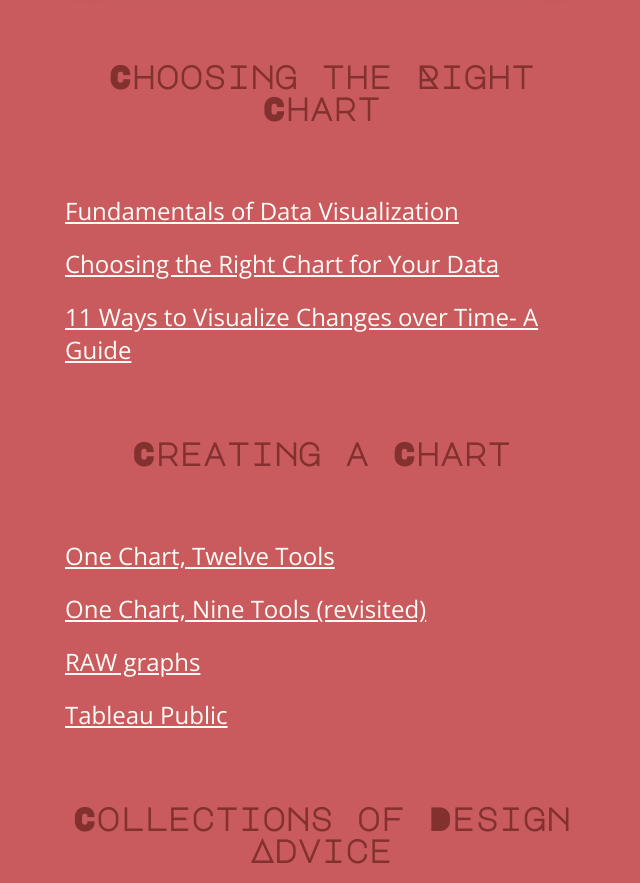
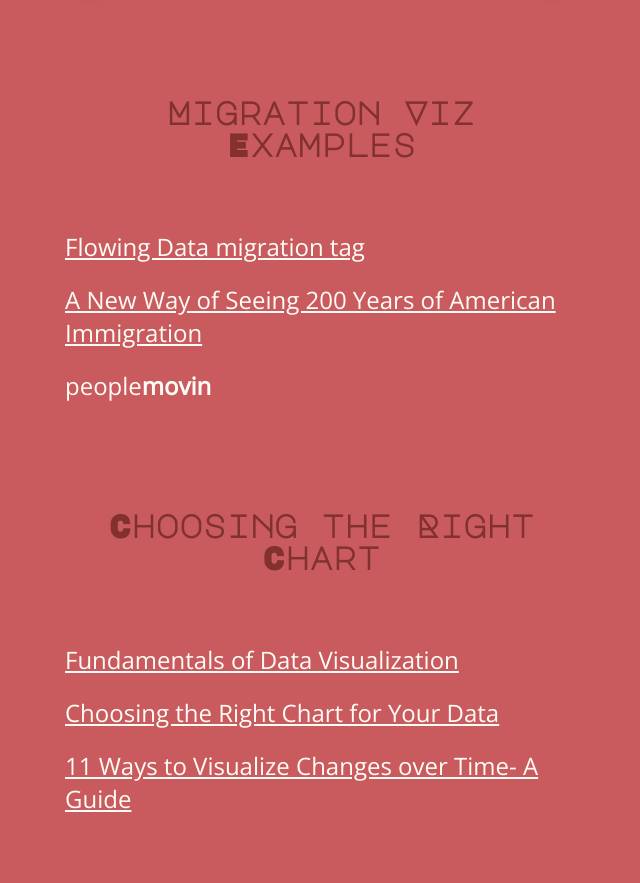
Before and after one commit to katiejolly/atlas-design-resources, a plain HTML site: page index.html in a window 1280 px wide. Shown: the part 940-1823 px from the top of the page, without its empty margins (319-959 px from the left). Drawn offline with nearby package versions, Linux system fonts and the light colour scheme; a web font is replaced by a local one.

Commit message:
start migration section

```diff
--- a/index.html
+++ b/index.html
@@ -42,6 +42,20 @@
 <br>
 
 <a href="https://lisacharlotterost.de/2016/10/21/mappoetry/"><img class="box" src="https://lisacharlotterost.de/pic/161020_mappoetry46.png" width="500px" alt="Title slide from Map Poetry talk" title="Map Poetry" class="center"></a>
+
+<br>
+<br>
+
+<br>
+<br>
+
+<h2>Migration Viz Examples</h2>
+
+<ul>
+  <li><a href="https://flowingdata.com/tag/migration/">Flowing Data migration tag</a></li>
+  <li><a href="https://flowingdata.com/tag/migration/">A New Way of Seeing 200 Years of American Immigration</a></li>
+  <li><a href="http://peoplemov.in/#f_AF"></a>people<strong>movin</strong></li>
+</ul>
 
 <br>
 <br>
```
